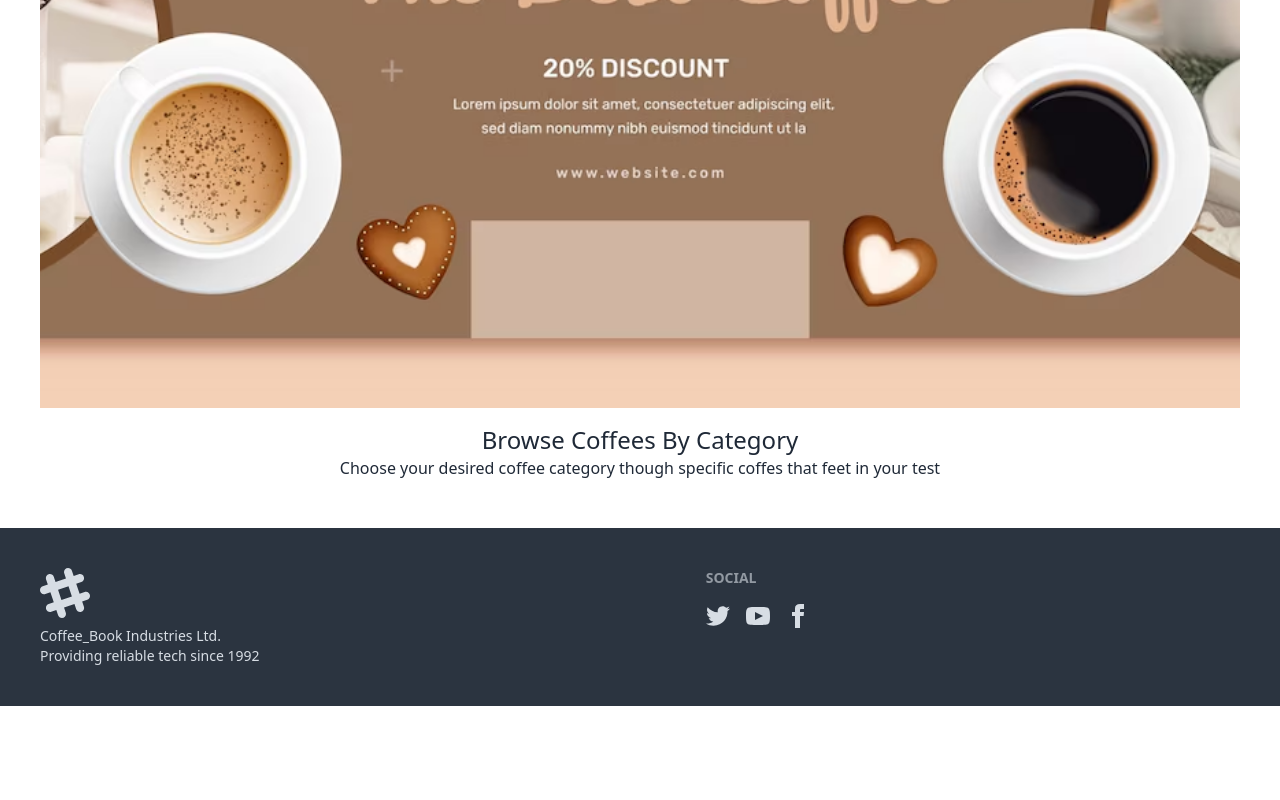
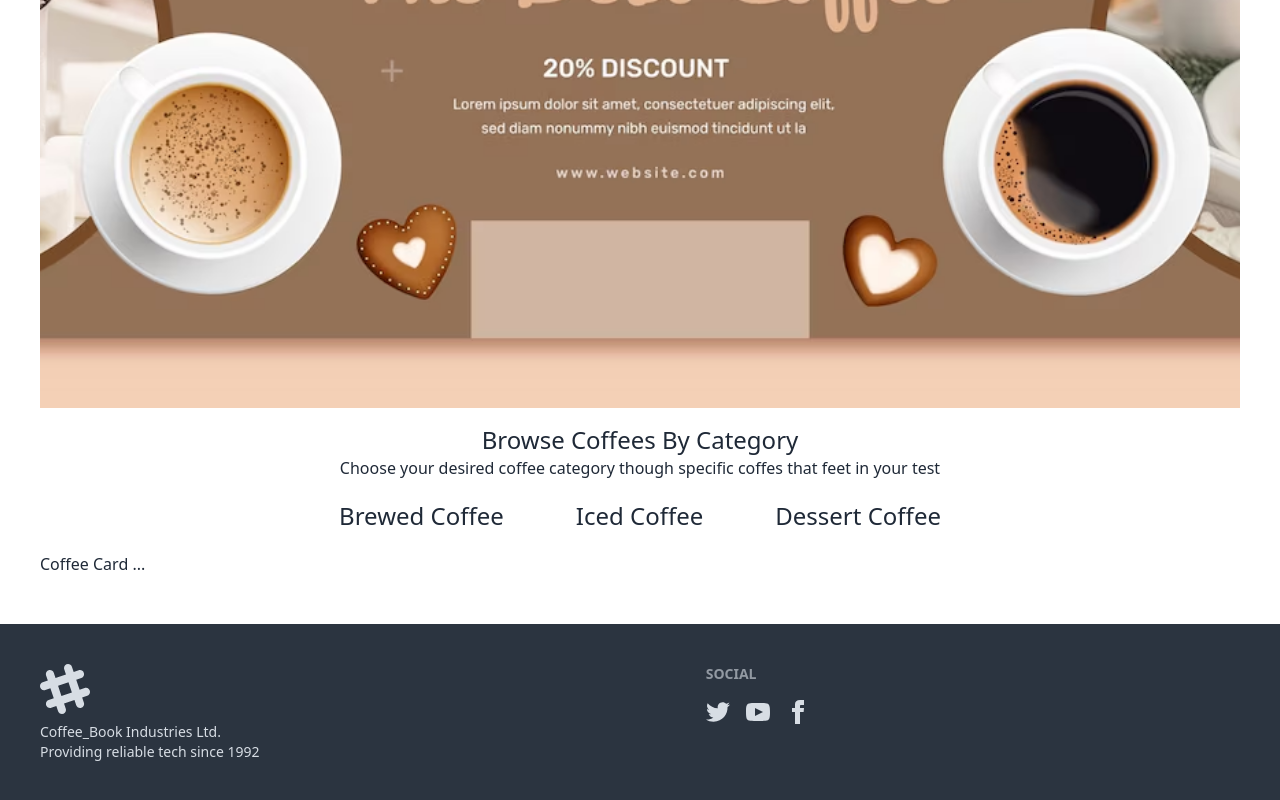
Before and after one commit to tajmirahman/Coffees-book-website, a React (Vite) app in the folder my-project/: page / in a window 1280 px wide. Shown: the part 504-1304 px from the top of the page. Before the commit the page ends 1210 px from the top, so only its background shows below. Built offline with nearby package versions, Linux system fonts and the light colour scheme.

Commit message:
coffee card star here

```diff
--- a/my-project/src/Pages/Coffee.jsx
+++ b/my-project/src/Pages/Coffee.jsx
@@ -0,0 +1,11 @@
+import React from 'react';
+
+const Coffee = () => {
+    return (
+        <div>
+            <h1>Coffee page</h1>
+        </div>
+    );
+};
+
+export default Coffee;
--- a/my-project/src/Pages/Dashboard.jsx
+++ b/my-project/src/Pages/Dashboard.jsx
@@ -0,0 +1,11 @@
+
+
+const Dashboard = () => {
+    return (
+        <div>
+            <h1>Dashboard page</h1>
+        </div>
+    );
+};
+
+export default Dashboard;
--- a/my-project/src/Routes/Routes.jsx
+++ b/my-project/src/Routes/Routes.jsx
@@ -1,6 +1,9 @@
 import { createBrowserRouter } from "react-router-dom";
 import MainLayout from "../Layouts/MainLayout";
 import Home from "../components/Home";
+import Coffee from "../Pages/Coffee";
+import Dashboard from "../Pages/Dashboard";
+import CoffeeCard from "../components/CoffeeCard";
 
 
 
@@ -11,7 +14,24 @@ const routes = createBrowserRouter([
     children:[
         {
             path:'/',
-            element:<Home />
+            element:<Home />,
+            loader:()=>fetch('../categories.json'),
+            children:[
+                {
+                    path:'/',
+                    element:<CoffeeCard />,
+                    loader:()=>fetch('../coffees.json'),
+                }
+
+            ]
+        },
+        {
+            path:'/coffee',
+            element:<Coffee />
+        },
+        {
+            path:'/dashboard',
+            element:<Dashboard />
         }
     ]
   },
--- /dev/null
+++ b/my-project/src/components/Card.jsx
@@ -0,0 +1,11 @@
+
+
+const Card = () => {
+    return (
+        <div>
+
+        </div>
+    );
+};
+
+export default Card;
--- /dev/null
+++ b/my-project/src/components/Categories.jsx
@@ -0,0 +1,20 @@
+import { useLoaderData } from "react-router-dom";
+import Category from "./Category";
+
+
+const Categories = () => {
+
+    const data= useLoaderData();
+    // console.log(data);
+
+
+    return (
+        <div className="flex justify-center items-center gap-10">
+            {
+                data.map(data=> <Category key={data.id} data={data}/>)
+            }
+        </div>
+    );
+};
+
+export default Categories;
--- /dev/null
+++ b/my-project/src/components/Category.jsx
@@ -0,0 +1,17 @@
+import { NavLink } from "react-router-dom";
+
+
+const Category = ({ data }) => {
+
+    return (
+
+        <div role="tablist" className="tabs tabs-border py-5">
+            <NavLink role="tab" className={({ isActive }) => `tab lg:text-2xl font-thin ${isActive ? "tab-active" : ""}`}>{data.category}</NavLink>
+
+        </div>
+
+
+    );
+};
+
+export default Category;
--- /dev/null
+++ b/my-project/src/components/CoffeeCard.jsx
@@ -0,0 +1,14 @@
+import { useLoaderData } from "react-router-dom";
+
+
+const CoffeeCard = () => {
+    const coffees= useLoaderData();
+    console.log(coffees)
+    return (
+        <div>
+            <h1>Coffee Card ...</h1>
+        </div>
+    );
+};
+
+export default CoffeeCard;
--- a/my-project/src/components/Home.jsx
+++ b/my-project/src/components/Home.jsx
@@ -1,4 +1,6 @@
+import { Outlet } from "react-router-dom";
 import Banner from "./Banner";
+import Categories from "./Categories";
 import Heading from "./Heading";
 
 
@@ -7,10 +9,14 @@ const Home = () => {
         <div>
             {/* Banner */}
             <Banner />
+
             {/* Heading section */}
             <Heading title={'Browse Coffees By Category'}
             subTitle={'Choose your desired coffee category though specific coffes that feet in your test'} />
+
             {/* Category section */}
+            <Categories />
+            <Outlet />
 
         </div>
     );
```
